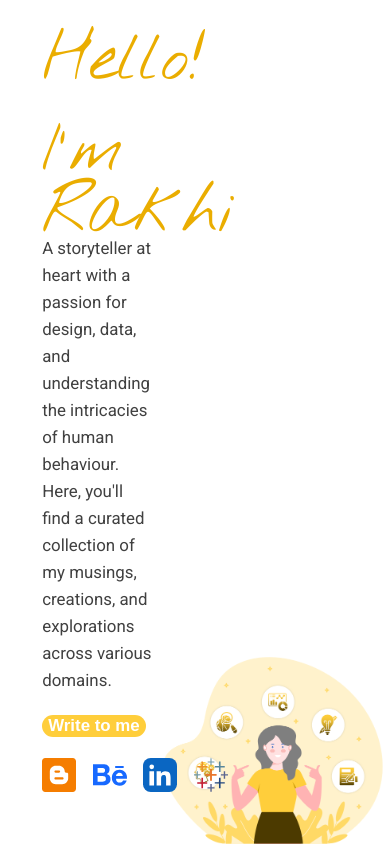
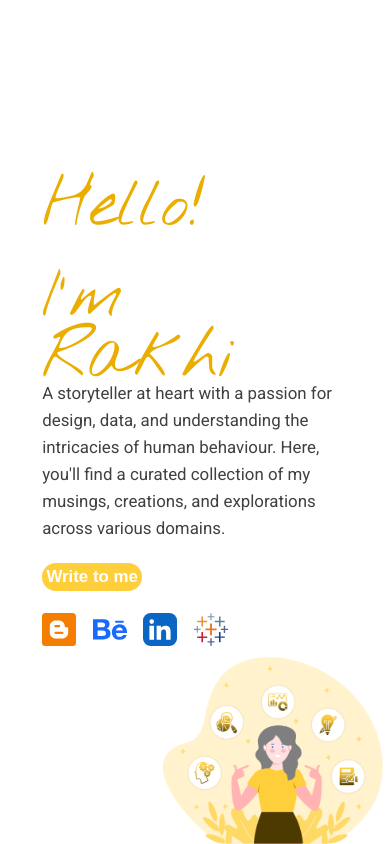
Before and after one commit to rakhirs97/rakhirs97.github.io, a plain HTML site: page index.html in a window 390 px wide. Drawn offline with Linux system fonts and the light colour scheme.

Commit message:
responsive

```diff
--- a/style.css
+++ b/style.css
@@ -74,7 +74,9 @@ form
 }
 .write_to_me_bttn
 {
-    display: flexbox;
+    text-decoration: none;
+    display: block;
+    padding: 0.5vh;
     background-color: #FFCE3B;
     border-style: none;
     font-size: 2vh;
@@ -93,19 +95,16 @@ a
 {
     display: contents;
 }
-/* .blog_ico
-{
-    url();
-}
 
-{
-    background-image:url('blogger.svg');
-}
-.Behance_ico
-{
-    background-image: url('square-behance.svg');
-}
-.LinkedIn_ico
-{
-    background-image: url('linkedin.svg');
-} */
+@media only screen and (max-width: 499px) {
+    /* For tablets and larger devices */
+    .right_container {
+      width: 100%;
+    }
+  }
+  @media only screen and (min-width: 499px) {
+    /* For tablets and larger devices */
+    .right_container {
+      width: 50%;
+    }
+  }
```
